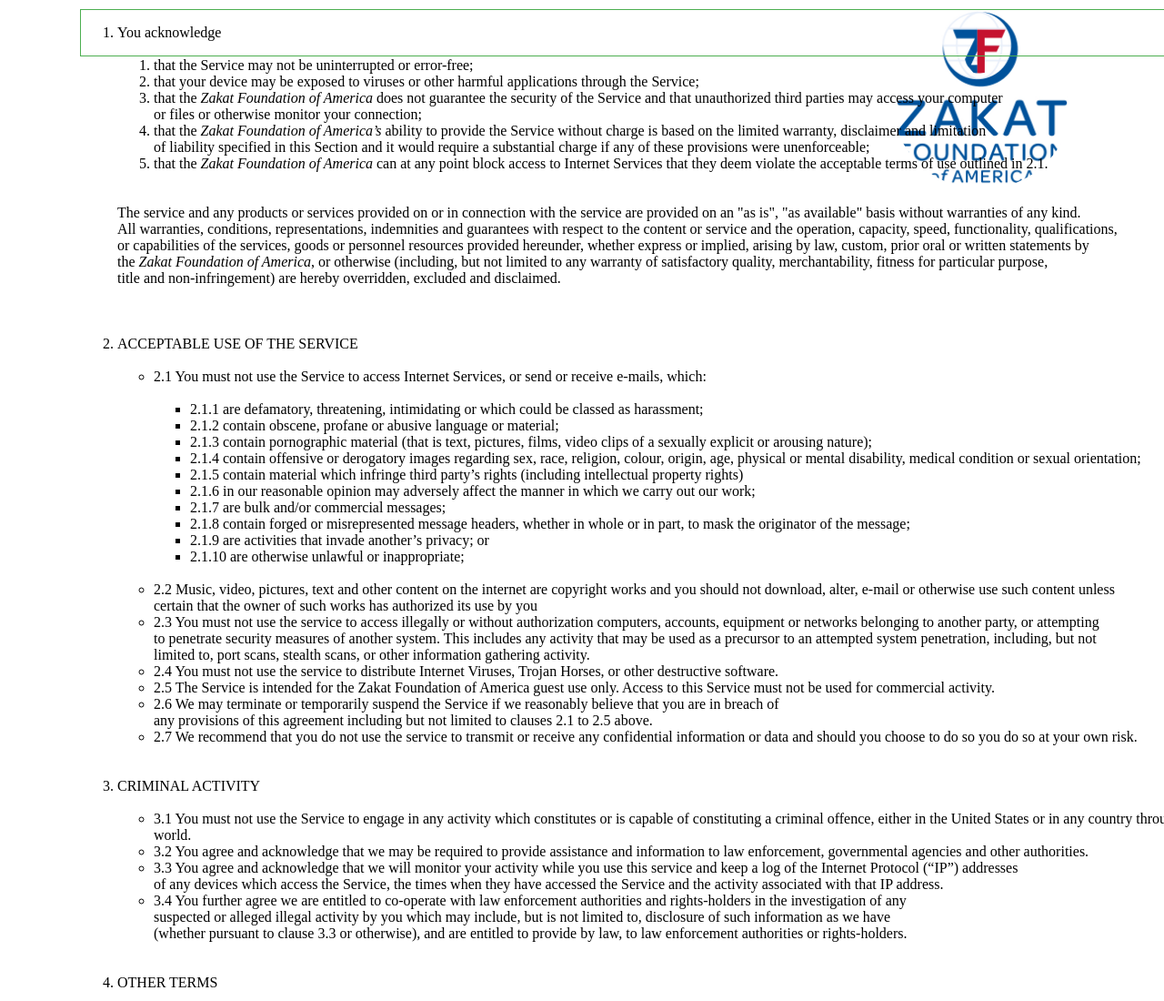
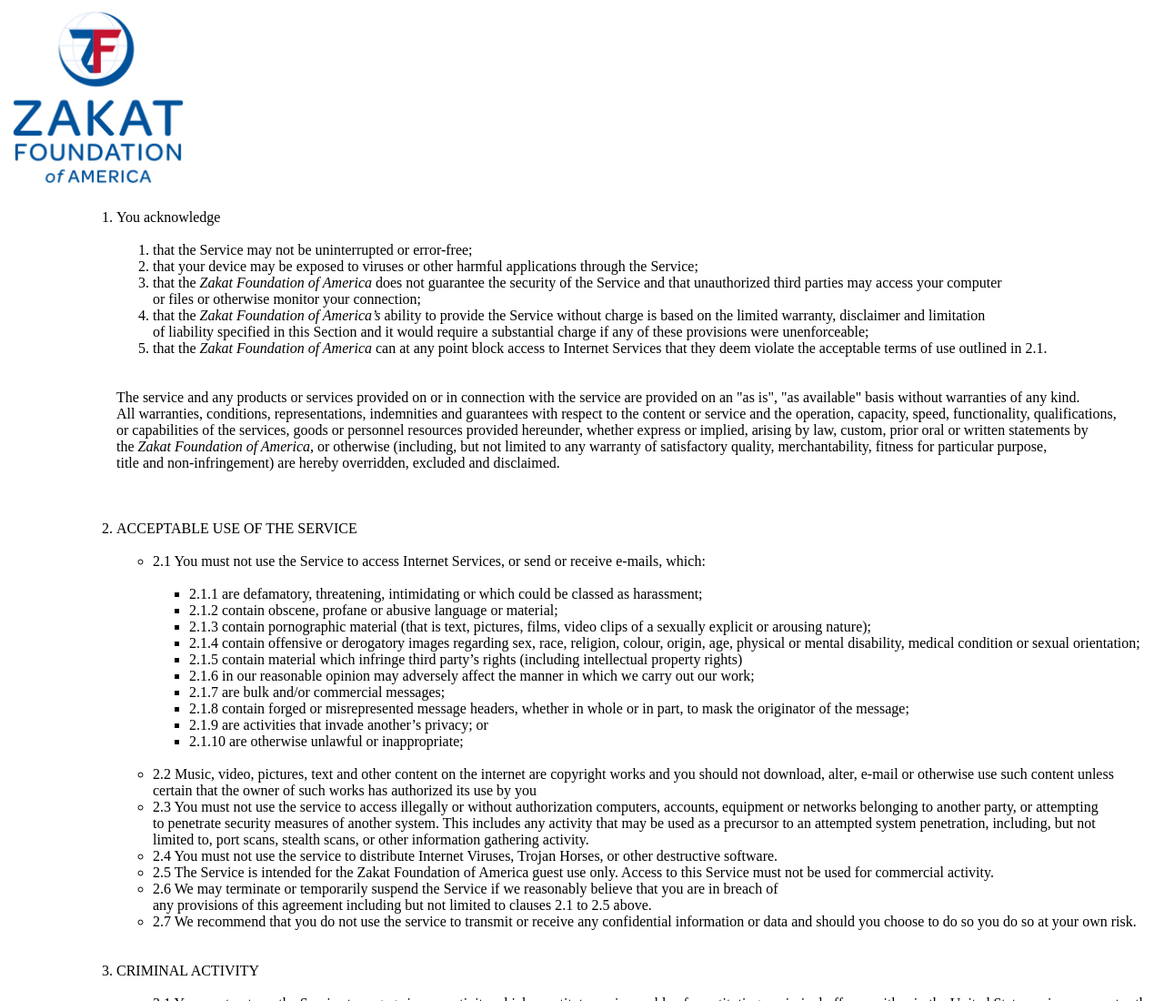
Before and after one commit to ZFA22/ZFA1, a plain HTML site: page index.html in a window 1280 px wide. Shown: the top 1100 px of the page at 91% size. Drawn offline with Linux system fonts and the light colour scheme.

Commit message:
remove CSS

```diff
--- a/style.css
+++ b/style.css
@@ -1,11 +1,7 @@
-img {
-    border-radius: 75%;
-    position: absolute;
-    right: 100px;
-}
+
 
 div {
     height: 50px;
     width: 100%;
-    border: 1px solid #4CAF50;
+
 }
```
